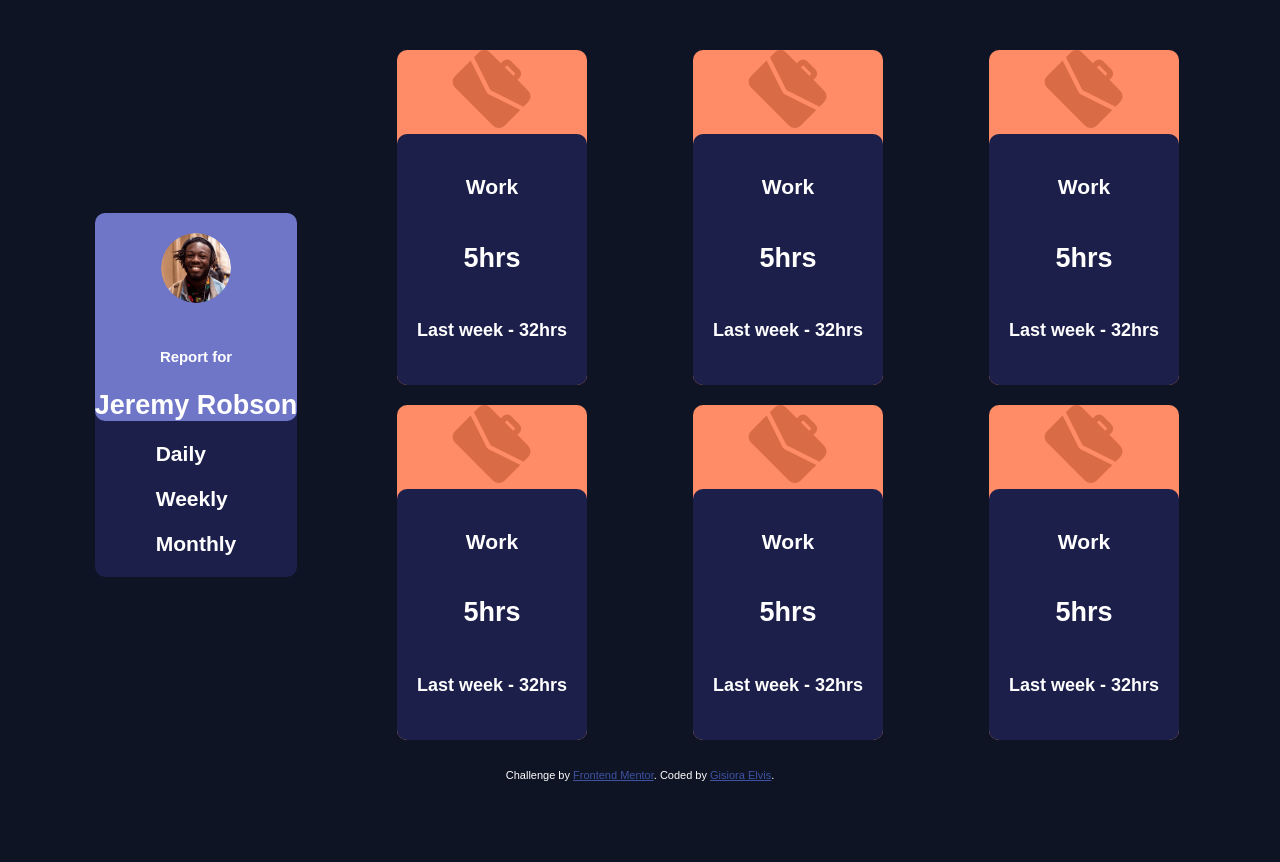
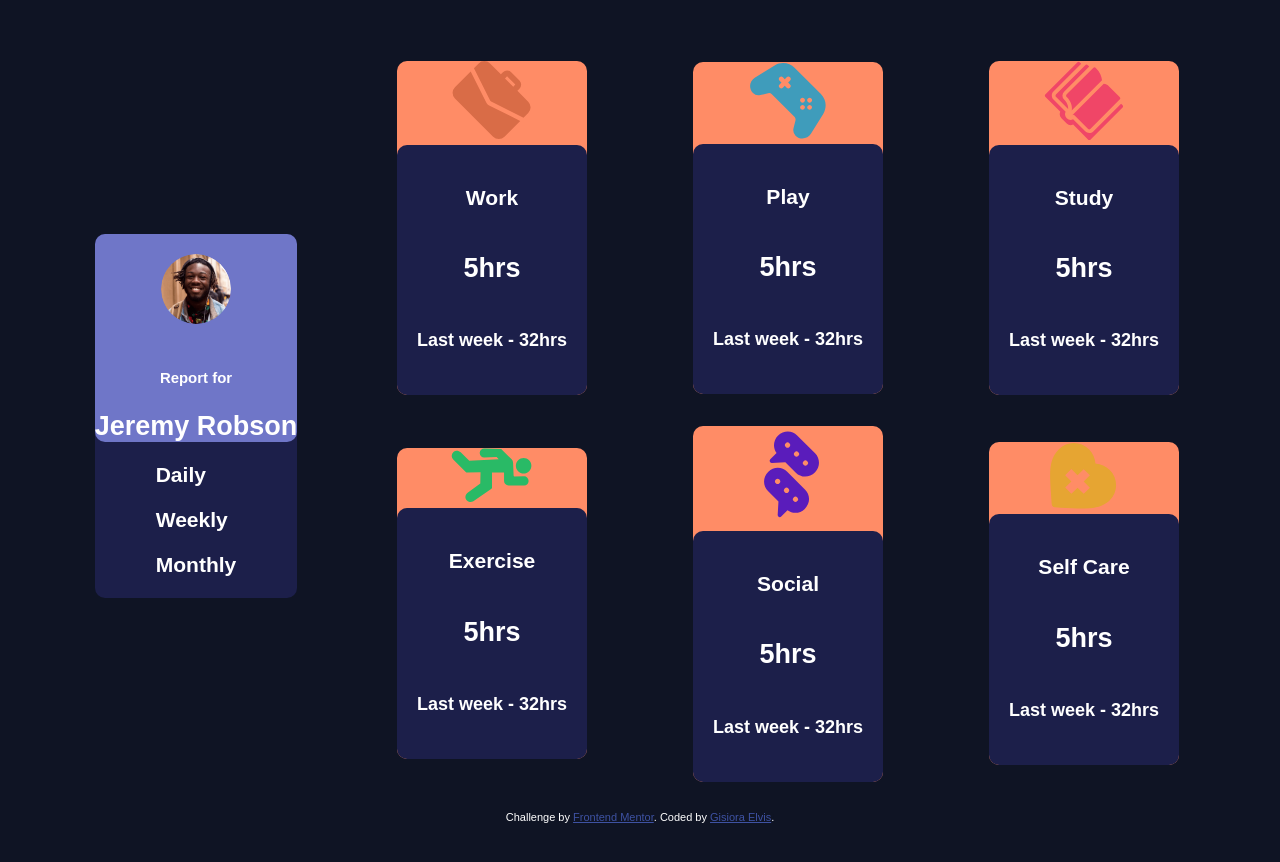
Before and after one commit to gisioraelvis/time-tracking-dashboard-frontendmentor-challenge, a plain HTML site: page index.html in a window 1280 px wide. Before the commit the page ends 820 px from the top, so only its background shows below. Drawn offline with Linux system fonts and the light colour scheme.

Commit message:
updated the task card content

```diff
--- a/index.html
+++ b/index.html
@@ -46,11 +46,11 @@
 
     <div class="task-card">
       <div class="task-card-upper-section">
-        <img src="/images/icon-work.svg" alt="">
+        <img src="/images/icon-play.svg" alt="">
       </div>
       <div class="task-card-2">
         <div class="task-title">
-          <h3>Work</h3>
+          <h3>Play</h3>
         </div>
         <div class="task-current-hrs">
           <h2>5hrs</h2>
@@ -63,11 +63,11 @@
 
     <div class="task-card">
       <div class="task-card-upper-section">
-        <img src="/images/icon-work.svg" alt="">
+        <img src="/images/icon-study.svg" alt="">
       </div>
       <div class="task-card-3">
         <div class="task-title">
-          <h3>Work</h3>
+          <h3>Study</h3>
         </div>
         <div class="task-current-hrs">
           <h2>5hrs</h2>
@@ -80,11 +80,11 @@
 
     <div class="task-card">
       <div class="task-card-upper-section">
-        <img src="/images/icon-work.svg" alt="">
+        <img src="/images/icon-exercise.svg" alt="">
       </div>
       <div class="task-card-4">
         <div class="task-title">
-          <h3>Work</h3>
+          <h3>Exercise</h3>
         </div>
         <div class="task-current-hrs">
           <h2>5hrs</h2>
@@ -97,11 +97,11 @@
 
     <div class="task-card">
       <div class="task-card-upper-section">
-        <img src="/images/icon-work.svg" alt="">
+        <img src="/images/icon-social.svg" alt="">
       </div>
       <div class="task-card-5">
         <div class="task-title">
-          <h3>Work</h3>
+          <h3>Social</h3>
         </div>
         <div class="task-current-hrs">
           <h2>5hrs</h2>
@@ -114,11 +114,11 @@
 
     <div class="task-card">
       <div class="task-card-upper-section">
-        <img src="/images/icon-work.svg" alt="">
+        <img src="/images/icon-self-care.svg" alt="">
       </div>
       <div class="task-card-6">
         <div class="task-title">
-          <h3>Work</h3>
+          <h3>Self Care</h3>
         </div>
         <div class="task-current-hrs">
           <h2>5hrs</h2>
```
